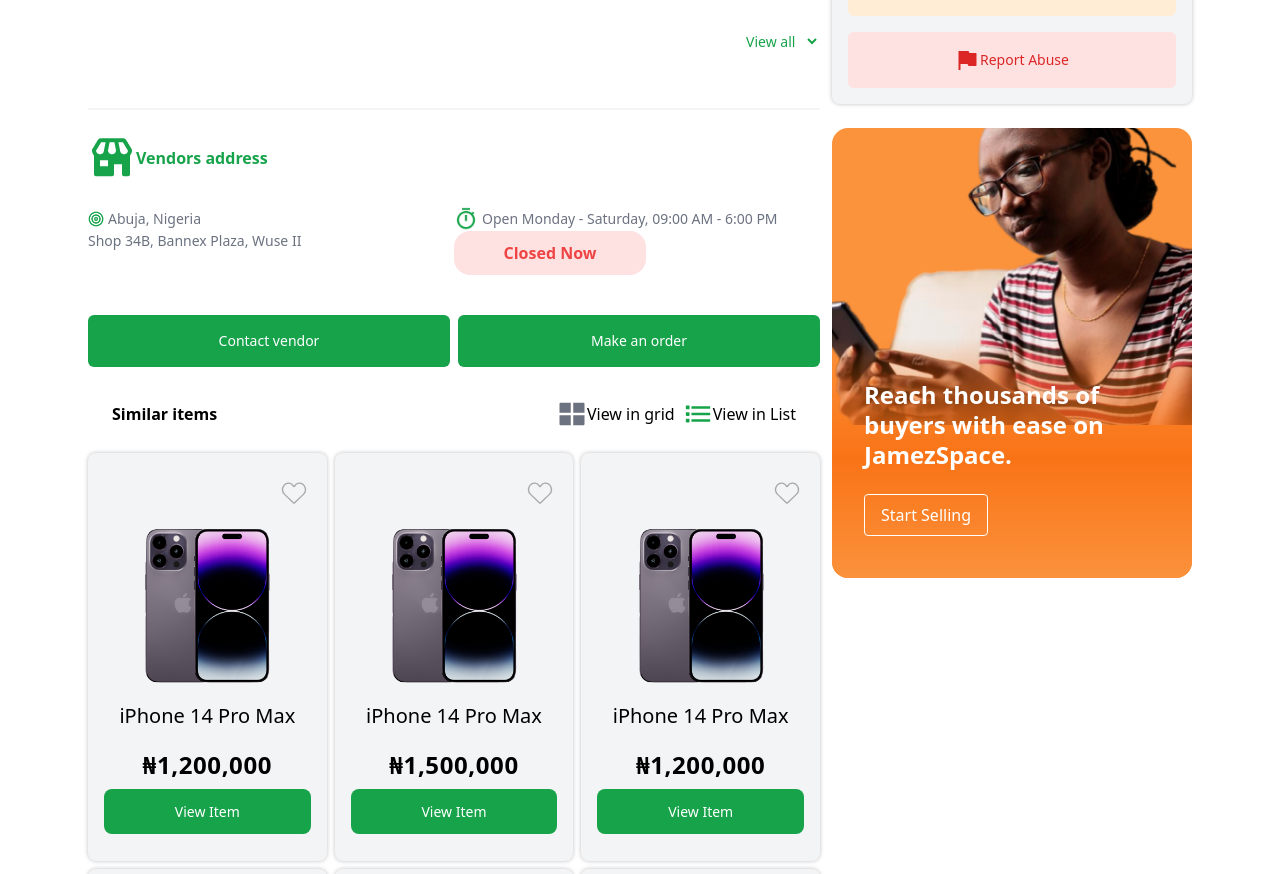
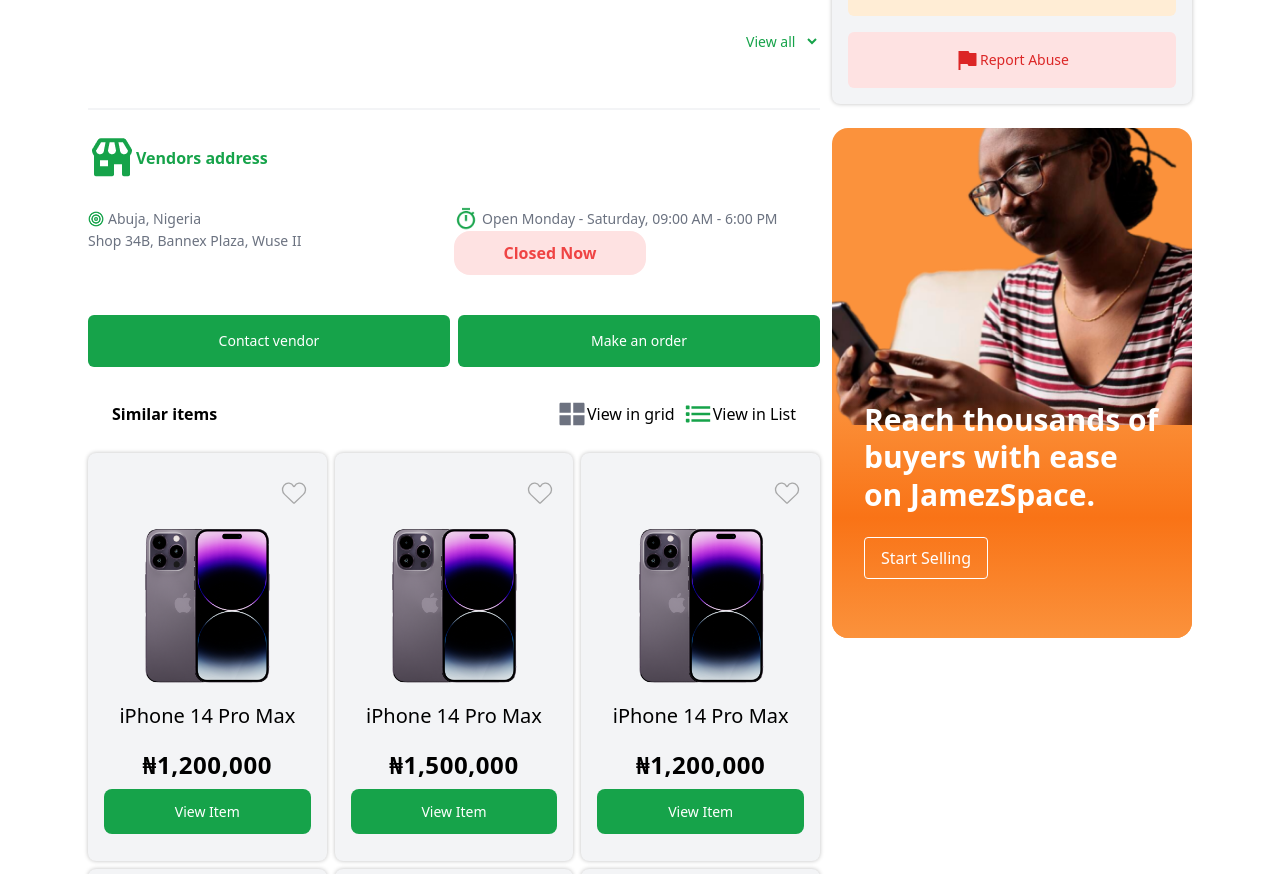
Before and after one commit to osh-la/jamezspace, a React (Vite) app: page /product in a window 1280 px wide. Shown: the part 1660-2534 px from the top of the page. Built offline with nearby package versions, Linux system fonts and the light colour scheme.

Commit message:
Fixed spacing issues with login.

```diff
--- a/src/components/signIn.jsx
+++ b/src/components/signIn.jsx
@@ -1,6 +1,6 @@
 const SignIn = ({ toggle }) => {
     return (
-        <div className="md:fixed md:inset-0 z-50 m-10 text-xs md:text-base md:w-2/4 mx-auto bg-white rounded-2xl  shadow-custom p-12">
+        <div className="md:fixed md:inset-0 z-50 m-16 p-20 text-xs md:text-base md:w-2/4 mx-auto bg-white rounded-2xl  shadow-custom">
             <div className=" flex justify-end">
                 <button className=" text-gray-500 hover:text-gray-700" onClick={toggle} >
                     <svg xmlns="http://www.w3.org/2000/svg" className='h-5 w-5 'viewBox="0 0 28 28" fill="none">
@@ -8,7 +8,7 @@
                     </svg>
                 </button>
             </div>
-            <div className="text-center space-y-2">
+            <div className="text-center space-y-12">
                 <h1 className="text-green-600 text-xl md:text-3xl font-bold leading-tight">
                     Welcome Back to JamezSpace!
                 </h1>
@@ -24,7 +24,7 @@
                     />
                 </div>
             </div>
-            <div className="mt-2 md:mt-6 space-y-2">
+            <div className="mt-2 md:mt-6 space-y-2 ">
                 <label className="block text-gray-700 md:text-sm font-medium">Password</label>
                 <div className="flex items-center px-4 py-2 border border-gray-300 rounded-lg">
                     <input
--- a/src/components/signUp.jsx
+++ b/src/components/signUp.jsx
@@ -2,7 +2,7 @@
 
 const SignUp = ({ toggle }) => {
   return (
-      <div className="md:fixed md:inset-0 z-50  text-xs md:text-base md:w-2/4 mx-auto bg-white rounded-2xl  shadow-custom p-12">
+      <div className="md:fixed md:inset-0 z-50 m-6 text-xs md:text-base md:w-2/4 mx-auto bg-white rounded-2xl  shadow-custom p-20">
 
         <div className="flex justify-end">
           <button className="text-gray-500 hover:text-gray-700" onClick={toggle}>
@@ -12,7 +12,7 @@
           </button>
         </div>
 
-        <div className="text-center">
+        <div className="text-center space-y-16">
           <h1 className="text-green-600 text-lg  md:text-3xl font-bold ">Join JamezSpace Today!</h1>
           <p className="text-gray-600 text-sm md:text-lg">Create an account to start buying and selling with ease.</p>
         </div>
@@ -33,7 +33,9 @@
             </div>
 
           ))}
-          <label className="block text-gray-700 md:text-sm font-medium">Enter Password</label>
+          <div flex flex-col>
+
+          <label className=" text-gray-700 md:text-sm font-medium">Enter Password</label>
               <div className="flex items-center px-4 py-2 border border-gray-300 rounded-lg">
                     <input
                         type="password"
@@ -45,7 +47,11 @@
                       <img className='w-6 h-6'src="/icons/Frame.png" alt="" />
                     </button>
                 </div>
-                <label className="block text-gray-700 md:text-sm font-medium">Confirm Password</label>
+          </div>
+
+                <div className=" flex flex-col">
+
+                <label className=" text-gray-700 md:text-sm font-medium ">Confirm Password</label>
                 <div className="flex items-center px-4 py-2 border border-gray-300 rounded-lg">
                     <input
                         type="password"
@@ -57,6 +63,9 @@
                       <img className='w-6 h-6'src="/icons/Frame.png" alt="" />
                     </button>
                 </div>
+                </div>
+
+
         </div>
 
 
--- a/src/pages/Product.jsx
+++ b/src/pages/Product.jsx
@@ -395,12 +395,12 @@
             </Button>
           </Card>
 
-          <div className="max-w-md mx-auto">
+          <div className="m-auto">
             <div class="relative bg-orange-400 mt-6 h-ads rounded-2xl overflow-hidden">
               <img src="/lady.png" alt="Product Image" className="  w-full " />
-              <div className="w-full absolute bottom-0 h-60 items-center justify-center inline-flex -mt-96  bg-gradient-to-t from-orange-400 via-orange-500 to-transparent">
-                <div className="m-8    space-y-6 to-orange-400">
-                  <h2 className="text-2xl font-semibold text-white leading-tight">
+              <div className="w-full absolute bottom-0 h-60 items-center justify-center inline-flex   bg-gradient-to-t from-orange-400 via-orange-500 to-transparent">
+                <div className="m-8 -mt-6   space-y-6 to-orange-400">
+                  <h2 className="text-3xl font-semibold text-white leading-tight">
                     Reach thousands of buyers with ease on JamezSpace.
                   </h2>
 
--- a/tailwind.config.js
+++ b/tailwind.config.js
@@ -13,7 +13,7 @@
       height: {
         'custom': '50%', // Adding 40% as a custom height value
         'card': '598.54px',
-        'ads': '450px'
+        'ads': '510px'
       },
       width: {
         'card': '820px',
```
